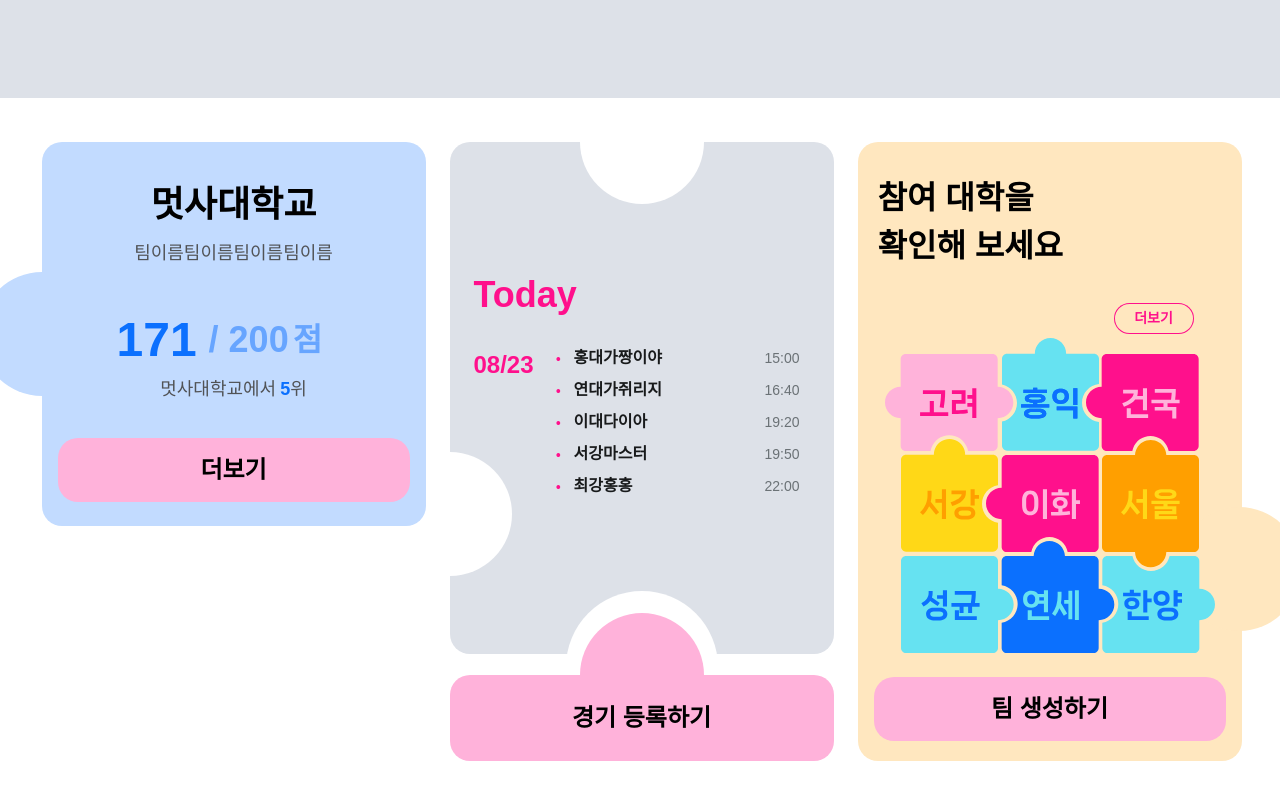
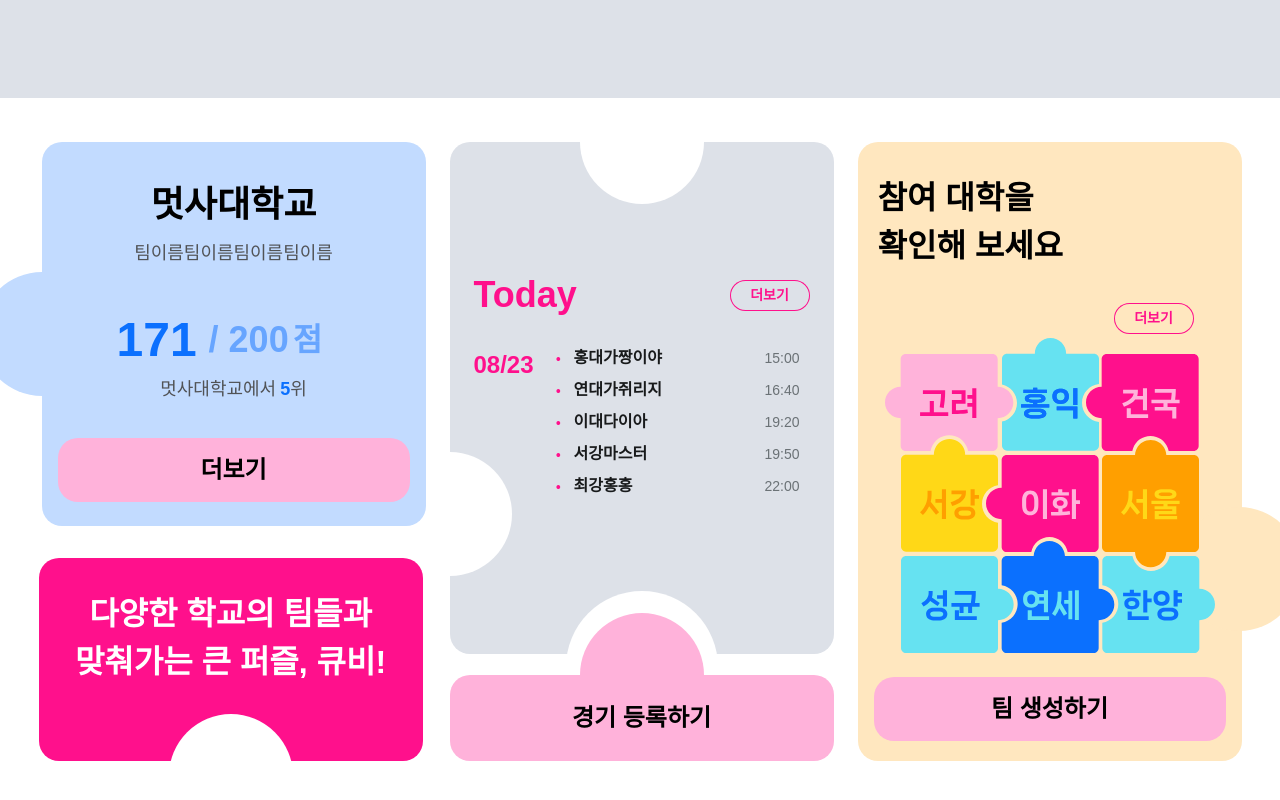
Before and after one commit to Sinchonthon-team1/Frontend, a React (Vite) app: page / in a window 1280 px wide. Shown: the part 316-1116 px from the top of the page. Built offline with nearby package versions, Linux system fonts and the light colour scheme; a web font is replaced by a local one.

Commit message:
Feat: AboutCard 구현

```diff
--- /dev/null
+++ b/src/pages/Main/AboutCard.jsx
@@ -0,0 +1,55 @@
+import styled from "styled-components";
+
+const AllUnivCard = () => {
+  return (
+    <AboutCardWrapper>
+      <AboutSquare>
+        <span>
+          다양한 학교의 팀들과
+          <br />
+          맞춰가는 큰 퍼즐, 큐비!
+        </span>
+      </AboutSquare>
+      <AboutCircle />
+    </AboutCardWrapper>
+  );
+};
+
+export default AllUnivCard;
+
+const AboutCardWrapper = styled.div`
+  margin-top: 32px;
+  margin-left: 59px;
+  border-radius: 20px;
+  width: 384px;
+  height: 203px;
+  overflow: hidden;
+  position: relative;
+`;
+
+const AboutSquare = styled.div`
+  display: flex;
+  justify-content: center;
+  text-align: center;
+  position: absolute;
+  right: 0px;
+  width: 384px;
+  height: 203px;
+
+  background-color: ${(props) => props.theme.colors.main};
+  span {
+    margin-top: 32px;
+    ${(props) => props.theme.fontStyles.headline3};
+    color: ${(props) => props.theme.colors.white};
+  }
+`;
+
+const AboutCircle = styled.div`
+  position: absolute;
+  right: 130px;
+  bottom: -77px;
+  width: 124px;
+  height: 124px;
+  border-radius: 50%;
+  background-color: ${(props) => props.theme.colors.white};
+`;
--- a/src/pages/Main/AllUnivCard.jsx
+++ b/src/pages/Main/AllUnivCard.jsx
@@ -51,7 +51,6 @@
   height: 124px;
   border-radius: 50%;
   background-color: #ffe7bf;
-  cursor: pointer;
 `;
 
 const Title = styled.p`
--- a/src/pages/Main/GameCard.jsx
+++ b/src/pages/Main/GameCard.jsx
@@ -8,7 +8,10 @@
         <GameCircle2 />
         <GameCircle3 />
         <GameContents>
-          <Today>Today</Today>
+          <Top>
+            <Today>Today</Today>
+            <MoreBtn>더보기</MoreBtn>
+          </Top>
           <Section>
             <TodayDate>08/23</TodayDate>
             <UnivList>
@@ -46,6 +49,15 @@
 
 export default GameCard;
 
+const Top = styled.div`
+  display: flex;
+  width: 336px;
+  height: 54px;
+  justify-content: space-between;
+  align-items: center;
+  margin-bottom: 24px;
+`;
+
 const GameContents = styled.div`
   margin: 126px 24px 0;
   display: flex;
@@ -55,9 +67,22 @@
 const Today = styled.p`
   ${(props) => props.theme.fontStyles.headline2};
   color: ${(props) => props.theme.colors.main};
-  margin-bottom: 24px;
 `;
-
+const MoreBtn = styled.div`
+  width: 80px;
+  height: 31px;
+  ${(props) => props.theme.fontStyles.body2Bold};
+  color: ${(props) => props.theme.colors.main};
+  box-shadow: 0 0 0 1px ${(props) => props.theme.colors.main} inset;
+  display: flex;
+  justify-content: center;
+  align-items: center;
+  flex-shrink: 0;
+  border-radius: 28px;
+  &:hover {
+    background: rgba(255, 16, 140, 0.25);
+  }
+`;
 const Section = styled.div`
   display: flex;
   width: 336px;
--- a/src/pages/Main/index.jsx
+++ b/src/pages/Main/index.jsx
@@ -3,6 +3,7 @@
 import UnivCard from "./../Main/UnivCard.jsx";
 import GameCard from "./../Main/GameCard.jsx";
 import AllUnivCard from "./../Main/AllUnivCard.jsx";
+import AboutCard from "./../Main/AboutCard.jsx";
 
 const Main = () => {
   return (
@@ -10,7 +11,10 @@
       <Navbar />
       <Banner />
       <Board>
-        <UnivCard />
+        <LeftCards>
+          <UnivCard />
+          <AboutCard />
+        </LeftCards>
         <GameCard />
         <AllUnivCard />
       </Board>
@@ -19,6 +23,13 @@
 };
 
 export default Main;
+
+const LeftCards = styled.div`
+  width: 446px;
+  height: 619px;
+  display: flex;
+  flex-direction: column;
+`;
 
 const MainWrapper = styled.div`
   width: 100%;
```
